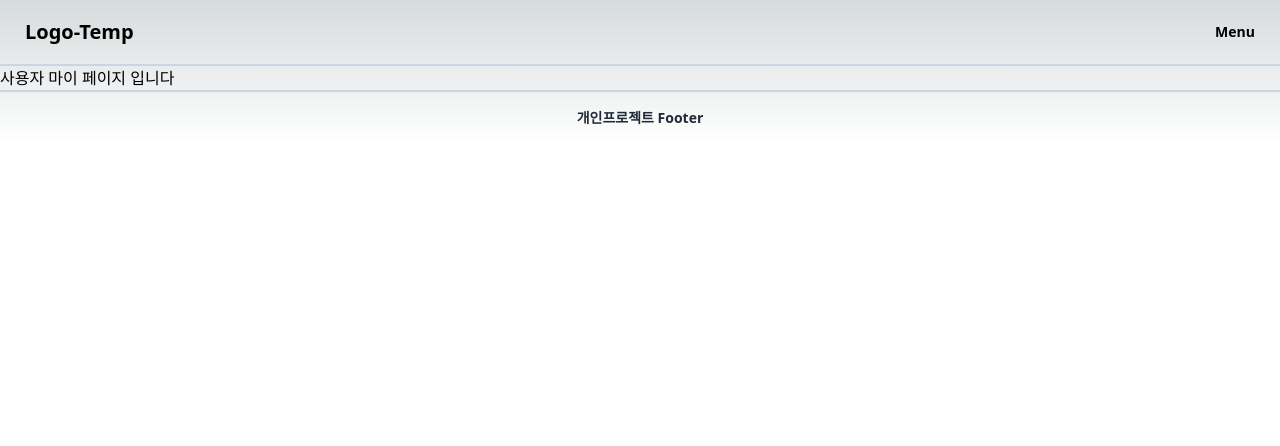
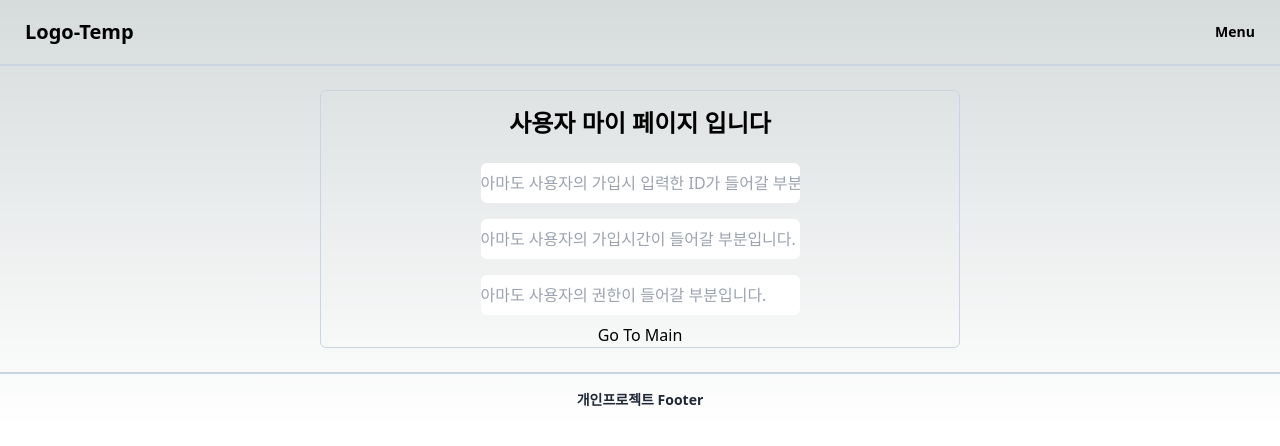
Before and after one commit to Runor0624/Real-Shop, a Next.js app: page /mypage/2 in a window 1280 px wide. Shown: the top 446 px of the page. Built offline with nearby package versions, Linux system fonts and the light colour scheme.

Commit message:
[Modify] Prettier에 의한 일부 조건 수정

```diff
--- a/app/complete/page.tsx
+++ b/app/complete/page.tsx
@@ -7,7 +7,7 @@ export const metadata: Metadata = {
   description: '구매 성공시 출력되는 페이지 입니다.',
 }
 
-export default function Page () {
+export default function Page() {
   return (
     <>
       <p>구매 성공시 출력되는 페이지 초안</p>
--- a/app/login/page.tsx
+++ b/app/login/page.tsx
@@ -6,7 +6,7 @@ export const metadata: Metadata = {
   description: '로그인 페이지 입니다.',
 }
 
-export default function Page () {
+export default function Page() {
   return (
     <>
       <p>아마도 로그인 페이지 초안</p>
--- a/app/mypage/[id]/page.tsx
+++ b/app/mypage/[id]/page.tsx
@@ -1,15 +1,33 @@
 // 사용자 마이페이지 입니다.
+import Link from 'next/link'
 import type { Metadata } from 'next'
 
 export const metadata: Metadata = {
-	title: 'My Page',
-	description: '사용자 마이 페이지 입니다.',
+  title: 'My Page',
+  description: '사용자 마이 페이지 입니다.',
 }
 
-export default function Page () {
-    return (
-        <>
-            <p>사용자 마이 페이지 입니다</p>
-        </>
-    )
+export default function Page() {
+  return (
+    <section className='flex flex-col justify-center items-center m-auto my-6 border border-slate-300 rounded-md w-1/2'>
+      <h1 className='text-2xl font-bold py-4'>사용자 마이 페이지 입니다</h1>
+
+      <input
+        placeholder='아마도 사용자의 가입시 입력한 ID가 들어갈 부분입니다.'
+        className='w-1/2 h-10 rounded-md my-2'
+      />
+
+      <input
+        placeholder='아마도 사용자의 가입시간이 들어갈 부분입니다.'
+        className='w-1/2 h-10 rounded-md my-2'
+      />
+
+      <input
+        placeholder='아마도 사용자의 권한이 들어갈 부분입니다.'
+        className='w-1/2 h-10 rounded-md my-2'
+      />
+
+      <Link href='/'>Go To Main</Link>
+    </section>
+  )
 }
--- a/app/product/add/page.tsx
+++ b/app/product/add/page.tsx
@@ -6,7 +6,7 @@ export const metadata: Metadata = {
   description: '관리자 전용 - 상품 추가 페이지 입니다.',
 }
 
-export default function Page () {
+export default function Page() {
   return (
     <>
       <p>관리자 전용 - 상품 추가 페이지 입니다.</p>
--- a/app/signup/page.tsx
+++ b/app/signup/page.tsx
@@ -5,7 +5,7 @@ export const metadata: Metadata = {
   description: '회원가입 페이지 입니다.',
 }
 
-export default function Page () {
+export default function Page() {
   return (
     <>
       <p>아마도 회원가입 페이지입니다.</p>
```
Lines whose indentation alone changed are shown as unchanged.
